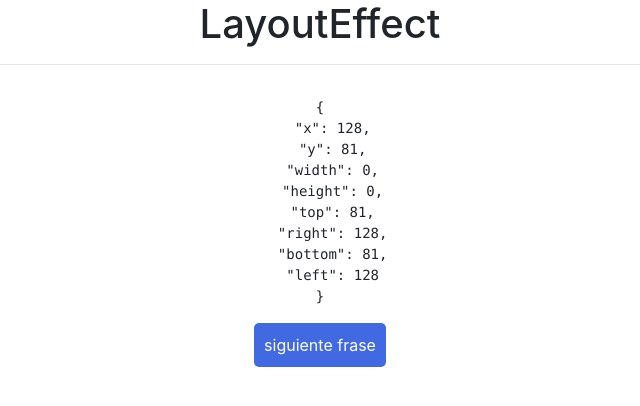
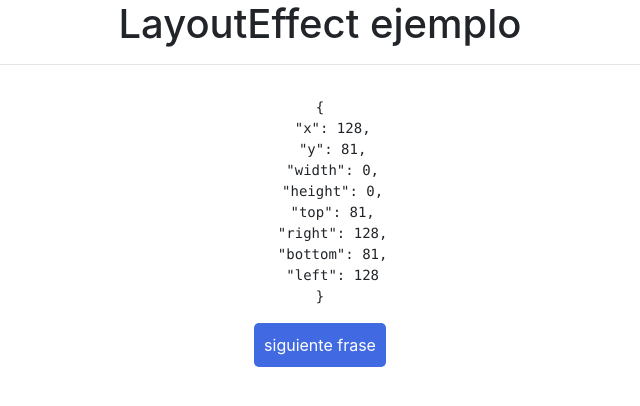
Before and after one commit to adrian1426/ProfundizandoHooks, a React (Create React App) app: page / in a window 1280 px wide. Shown: the top 406 px of the page, without its empty margins (320-960 px from the left). Built offline with nearby package versions, Linux system fonts and the light colour scheme; no server answers.

Commit message:
useLayoutEffect

```diff
--- a/src/components/useLayoutEffect/LayoutEffect.js
+++ b/src/components/useLayoutEffect/LayoutEffect.js
@@ -20,7 +20,7 @@ const LayoutEffect = () => {
 
   return (
     <div>
-      <h1>LayoutEffect</h1>
+      <h1>LayoutEffect ejemplo</h1>
       <hr />
 
       <blockquote style={{display: 'flex'}} className="blockquote text-right">
```
